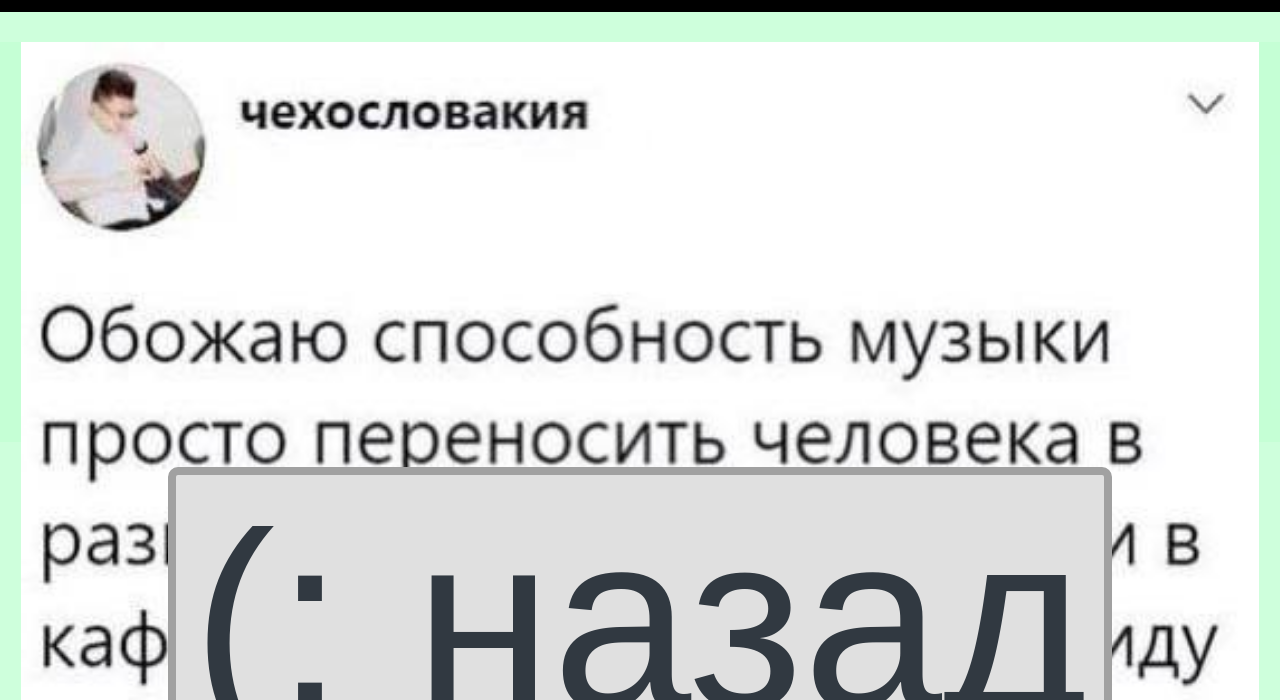
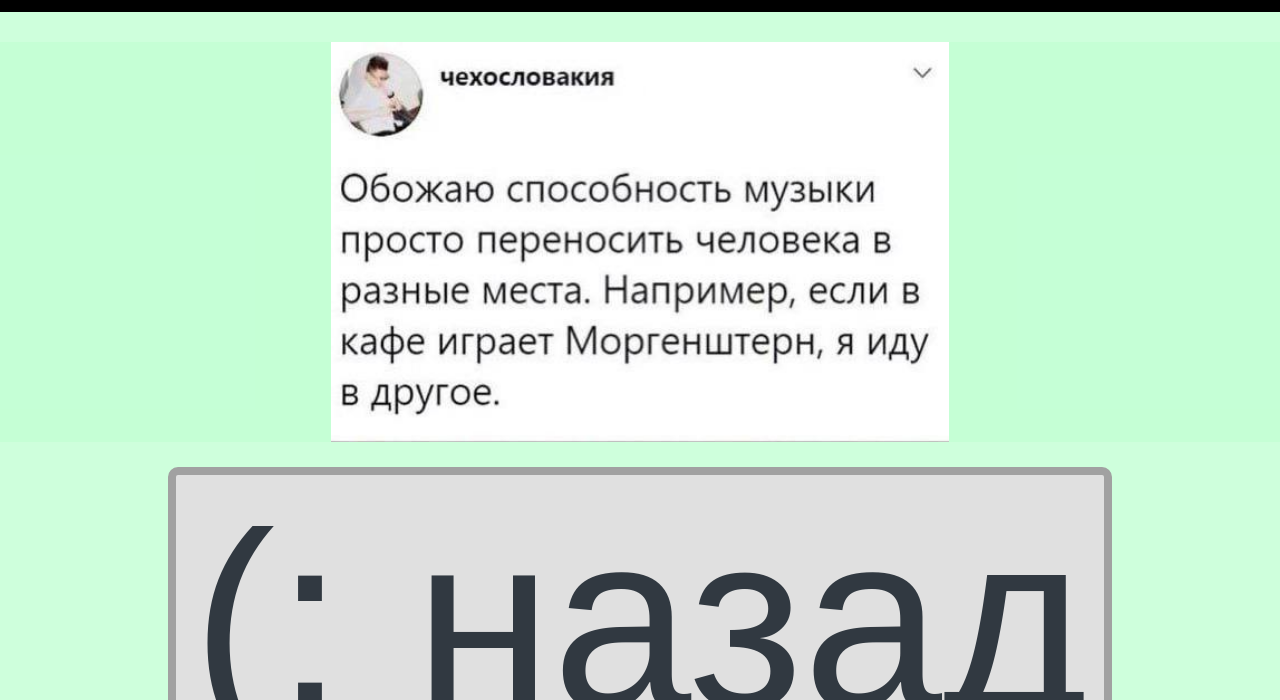
Before and after one commit to Peklashka/memes_slider, a plain HTML site: page index.html in a window 1280 px wide. Shown: the part 100-800 px from the top of the page. Drawn offline with Linux system fonts and the light colour scheme.

Commit message:
Update main.css

```diff
--- a/css/main.css
+++ b/css/main.css
@@ -60,7 +60,7 @@ button {
 
 img {
     margin: 0 auto;
-    height: 800px;
+    height: 400px;
     display: block;
 
 
```
